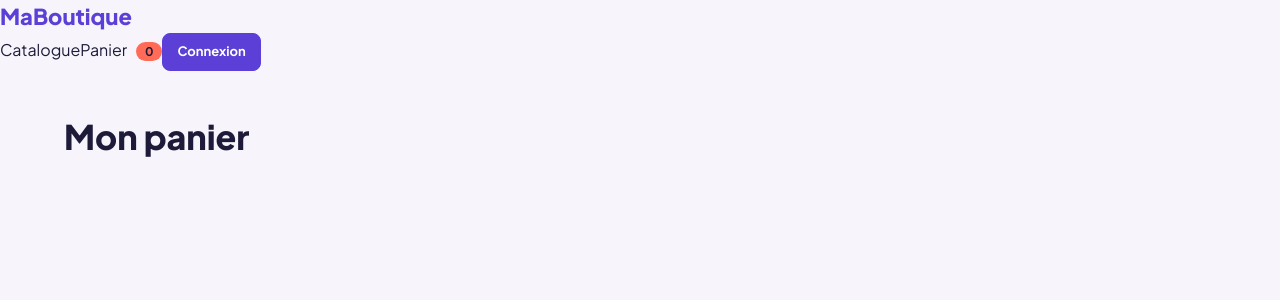
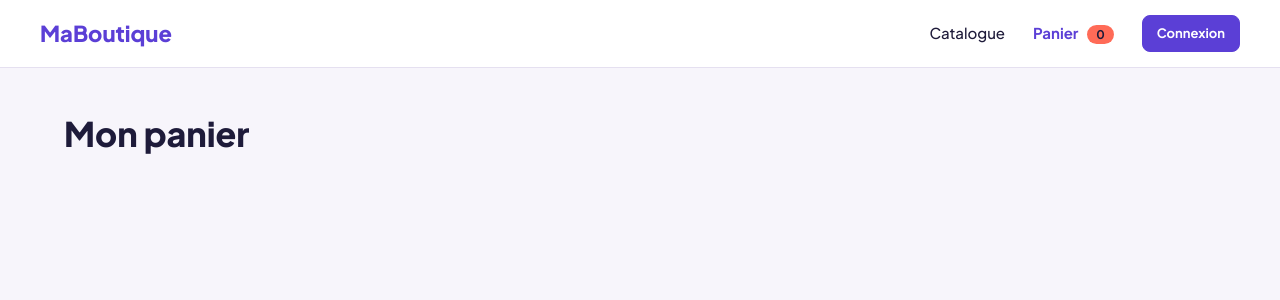
Before and after one commit to yassine200999/frontend, a React (Vite) app: page /panier in a window 1280 px wide. Shown: the top 300 px of the page. Built offline with nearby package versions, Linux system fonts and the light colour scheme.

Commit message:
Fix navbar routes and logout session

```diff
--- a/src/componenst/navbar/Navbar.jsx
+++ b/src/componenst/navbar/Navbar.jsx
@@ -1,23 +1,22 @@
 import { Link, NavLink, useNavigate } from "react-router-dom";
 import { useAuth } from "../../context/AuthContext.jsx";
 import { logout } from "../../services/authService.jsx";
+
 function Navbar() {
-  const { isAuthenticated, clearSession } = useAuth();
-
+  const { isAuthenticated, setUser } = useAuth();
   const navigate = useNavigate();
 
   async function handleLogout() {
     try {
       await logout();
-    } catch {
-      // Même si l'API répond par une erreur, on déconnecte côté React
+    } finally {
+      setUser(null);
+      navigate("/connection");
     }
-    clearSession();
-    navigate("/connexion");
   }
 
   return (
-    <header className="navbar">
+    <header className="nafbar">
       <Link to="/" className="logo">
         MaBoutique
       </Link>
@@ -26,11 +25,9 @@ function Navbar() {
         <NavLink to="/" end>
           Catalogue
         </NavLink>
-
         <NavLink to="/panier">
           Panier <span className="cart-count">0</span>
         </NavLink>
-
         {isAuthenticated ? (
           <>
             <NavLink to="/profil">Profil</NavLink>
@@ -39,7 +36,7 @@ function Navbar() {
             </button>
           </>
         ) : (
-          <NavLink to="/connexion" className="btn btn-primary btn-sm">
+          <NavLink to="/connection" className="btn btn-primary btn-sm">
             Connexion
           </NavLink>
         )}
@@ -47,4 +44,5 @@ function Navbar() {
     </header>
   );
 }
+
 export default Navbar;
```
